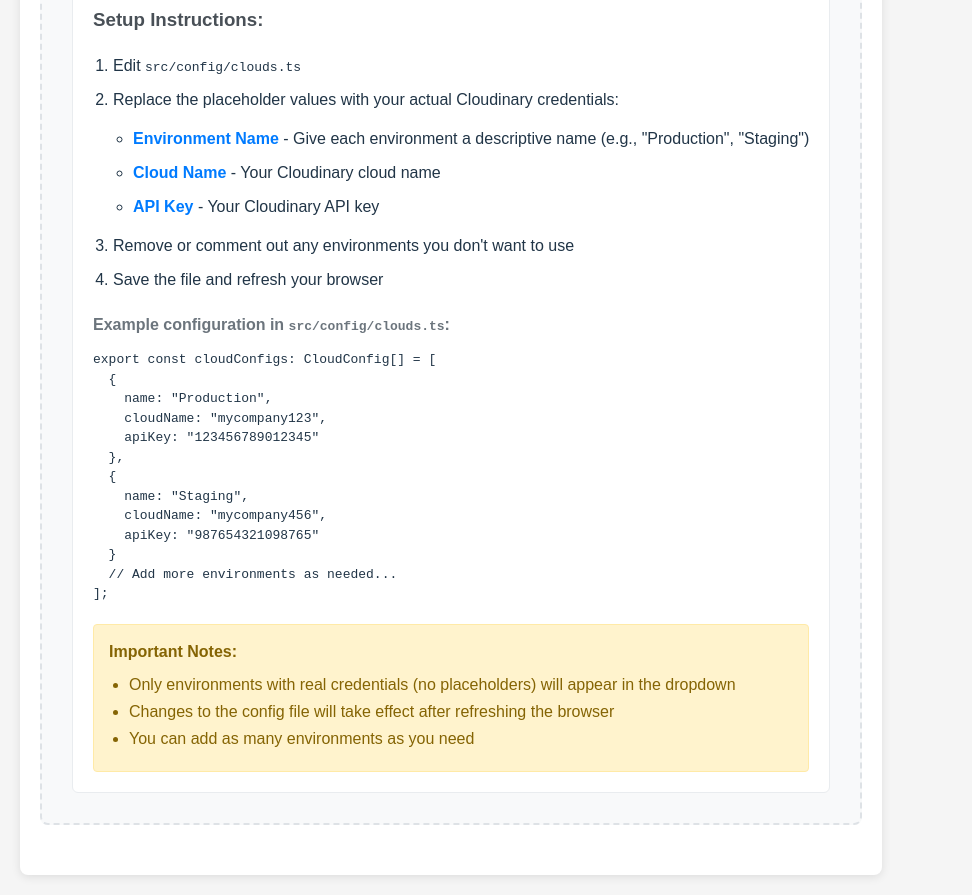
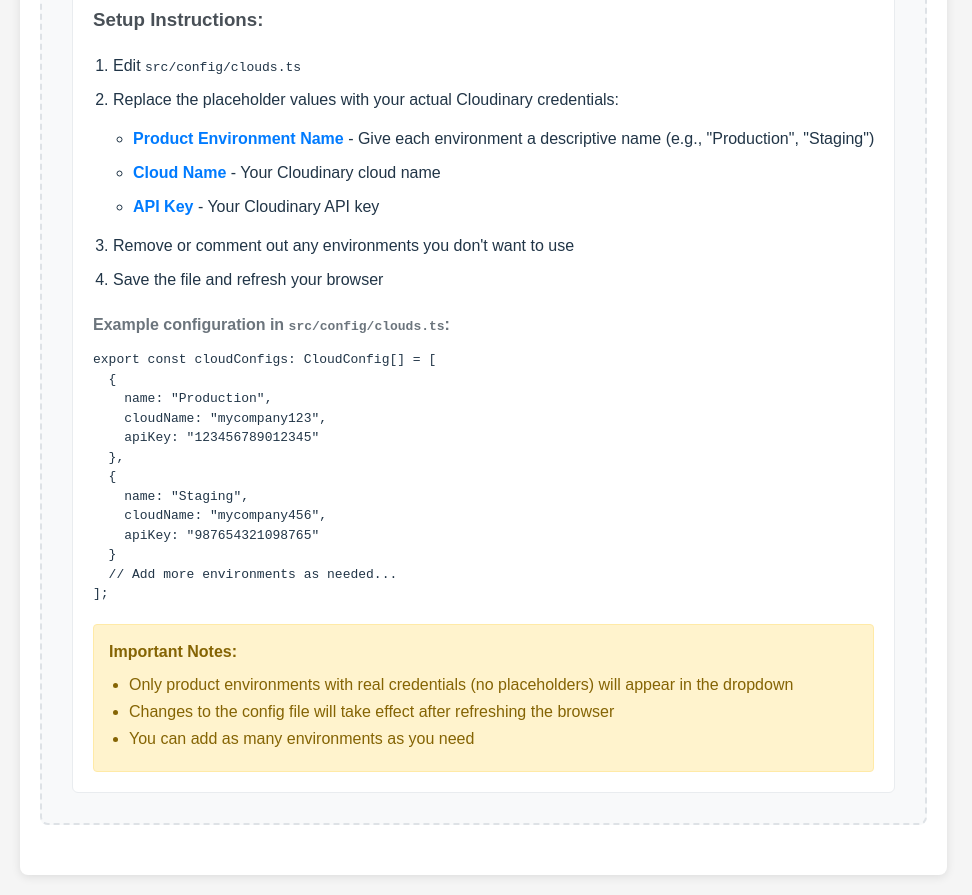
Before and after one commit to cloudinary-devs/media-library-widget-react, a React (Vite) app: page / in a window 1280 px wide. Shown: the part 300-1195 px from the top of the page, without its empty margins (0-972 px from the left). Built offline with nearby package versions, Linux system fonts and the light colour scheme.

Commit message:
fix labels

```diff
--- a/src/components/MediaLibraryWidget.tsx
+++ b/src/components/MediaLibraryWidget.tsx
@@ -145,7 +145,7 @@
               <li>Edit <code>src/config/clouds.ts</code></li>
               <li>Replace the placeholder values with your actual Cloudinary credentials:</li>
               <ul>
-                <li><strong>Environment Name</strong> - Give each environment a descriptive name (e.g., "Production", "Staging")</li>
+                <li><strong>Product Environment Name</strong> - Give each environment a descriptive name (e.g., "Production", "Staging")</li>
                 <li><strong>Cloud Name</strong> - Your Cloudinary cloud name</li>
                 <li><strong>API Key</strong> - Your Cloudinary API key</li>
               </ul>
@@ -175,7 +175,7 @@
             <div className="important-note">
               <h4>Important Notes:</h4>
               <ul>
-                <li>Only environments with real credentials (no placeholders) will appear in the dropdown</li>
+                <li>Only product environments with real credentials (no placeholders) will appear in the dropdown</li>
                 <li>Changes to the config file will take effect after refreshing the browser</li>
                 <li>You can add as many environments as you need</li>
               </ul>
```
Also changed, not shown: 1 other file (tests, documents, lock files or other folders).
